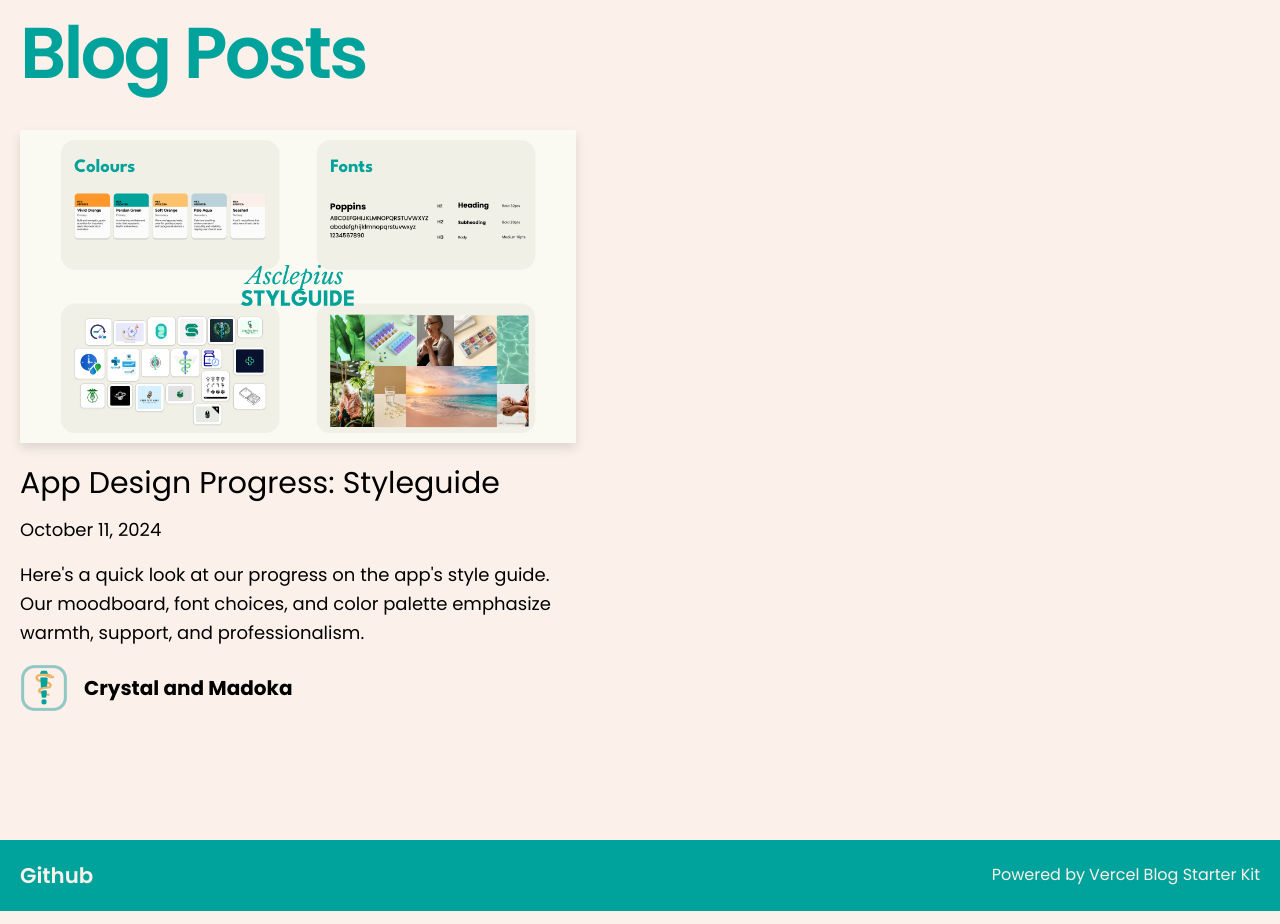
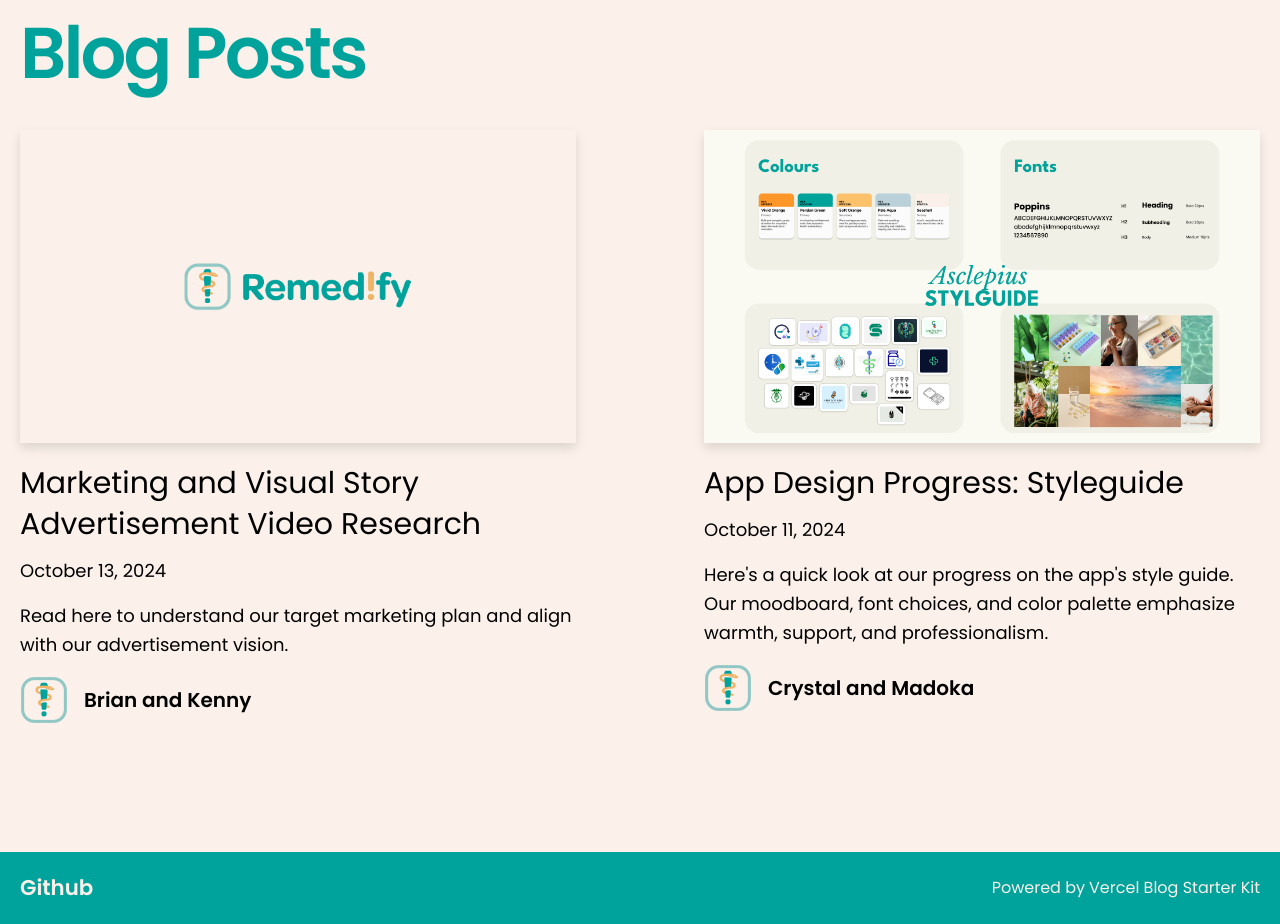
Before and after one commit to yeenathan/asclepius-blog, a Next.js app: page / in a window 1280 px wide. Shown: the part 260-1184 px from the top of the page. Built offline with nearby package versions, Linux system fonts and the light colour scheme.

Commit message:
added post 2 and metadata fix

```diff
--- /dev/null
+++ b/_posts/marketing-research.md
@@ -0,0 +1,25 @@
+---
+title: "Marketing and Visual Story Advertisement Video Research"
+excerpt: "Read here to understand our target marketing plan and align with our advertisement vision."
+coverImage: "/assets/ogImage.png"
+ogImage:
+  url: "/assets/ogImage.png"
+date: "2024-10-13"
+author:
+  name: "Brian and Kenny"
+  picture: "/assets/authors/profile.png"
+---
+We’d love to share our vision for the design of our marketing advertisement video, crafted to resonate with our audience and convey our message with impact and creativity.
+
+## Ideation Validation Research
+In the process of creating our app, the team had to determine our key values in order to develop our idea any further. As improvement to medical adherence and accessibility were prioritized key values, this helped us narrow down our scope about what to research and who our target audience may be. The information gathering team dived deeper into medical adherence and provided the Asclepius team with secondary research such as the types of medical adherence and the common causes of it. The conclusion was to target users who are prone to polypharmacy and cognitive impairments such as ADHD or dementia.
+
+## Target Audience
+When developing our concept we must consider who our app is targeted for and make sure that aligns with our advertisement. As our app is marketed towards people with cognitive impairments, we must remember to create a story that aligns with the users. We have a vision to create an advertisement video that resembles the perspective of a person who struggles with ADHD that may lead to unintentional non-adherence.
+
+## The Concept and Execution
+Based on our research into what’s possible in Premiere Pro, competitor’s advertisement videos and short films related to our target audience, we've determined the basic frames and how we will enhance the advertisement through post production. We intend to present our idea outside of basic visual cues and dialogue through incorporation of compelling audio as well as striking visuals to supplement the sound design.
+
+
+## Moving Forward
+Our focus will be on finalizing the key elements of our video campaign. This includes conceptualizing the frames and story beats and ensuring it’s done in a way that resonates with our target audience, particularly those with impairments like ADHD. We'll begin to develop a storyboard, sketching out the sequence, and ensuring it reflects our core message. To enhance the video’s impact, we will explore methods to incorporate compelling sound design and striking visuals utilizing tools included in Premiere Pro, as well as other tools where available/necessary. It's also essential to continuously verify that our creative direction remains aligned with both our core values and the needs of our audience, ensuring our campaign is not only engaging but also meaningful and reflective of our mission.
--- a/_posts/styleguide.md
+++ b/_posts/styleguide.md
@@ -6,7 +6,7 @@
   url: "/assets/blog/styleguide/styleguide.png"
 date: "2024-10-11"
 author:
-  name: Crystal and Madoka
+  name: "Crystal and Madoka"
   picture: "/assets/authors/profile.png"
 ---
 We're excited to share our latest updates as we move forward with the design of our medication reminder app, tailored for elderly users and those with memory challenges.
--- a/src/app/_components/avatar.tsx
+++ b/src/app/_components/avatar.tsx
@@ -7,7 +7,7 @@
   return (
     <div className="flex items-center">
       <img src={picture} className="w-12 h-12 mr-4 " alt={name} />
-      <div className="text-xl font-bold authorname">{name}</div>
+      <div className="text-xl font-semibold authorname">{name}</div>
     </div>
   );
 };
--- a/src/app/_components/intro.tsx
+++ b/src/app/_components/intro.tsx
@@ -1,4 +1,3 @@
-import { CMS_NAME } from "@/lib/constants";
 import Image from "next/image";
 
 export function Intro() {
--- a/src/app/layout.tsx
+++ b/src/app/layout.tsx
@@ -12,11 +12,13 @@
   weight: ['100', '200', '300', '400', '500', '600', '700', '800', '900'],
 });
 
+const ogImage = "/assets/ogImage.png"
+
 export const metadata: Metadata = {
   title: `Remedify`,
   description: `Blog site for project Remedify.`,
   openGraph: {
-    images: [HOME_OG_IMAGE_URL],
+    images: [ogImage],
   },
 };
 
--- a/src/app/posts/[slug]/page.tsx
+++ b/src/app/posts/[slug]/page.tsx
@@ -1,7 +1,6 @@
 import { Metadata } from "next";
 import { notFound } from "next/navigation";
 import { getAllPosts, getPostBySlug } from "@/lib/api";
-import { CMS_NAME } from "@/lib/constants";
 import markdownToHtml from "@/lib/markdownToHtml";
 import Alert from "@/app/_components/alert";
 import Container from "@/app/_components/container";
@@ -50,7 +49,7 @@
     return notFound();
   }
 
-  const title = `${post.title} | Next.js Blog Example with ${CMS_NAME}`;
+  const title = `${post.title} | Remedify`;
 
   return {
     title,
--- a/src/lib/constants.ts
+++ /dev/null
@@ -1,4 +0,0 @@
-export const EXAMPLE_PATH = "blog-starter";
-export const CMS_NAME = "Markdown";
-export const HOME_OG_IMAGE_URL =
-  "https://og-image.vercel.app/Next.js%20Blog%20Starter%20Example.png?theme=light&md=1&fontSize=100px&images=https%3A%2F%2Fassets.vercel.com%2Fimage%2Fupload%2Ffront%2Fassets%2Fdesign%2Fnextjs-black-logo.svg";
```
Also changed, not shown: public/assets/ogImage.png (added).
